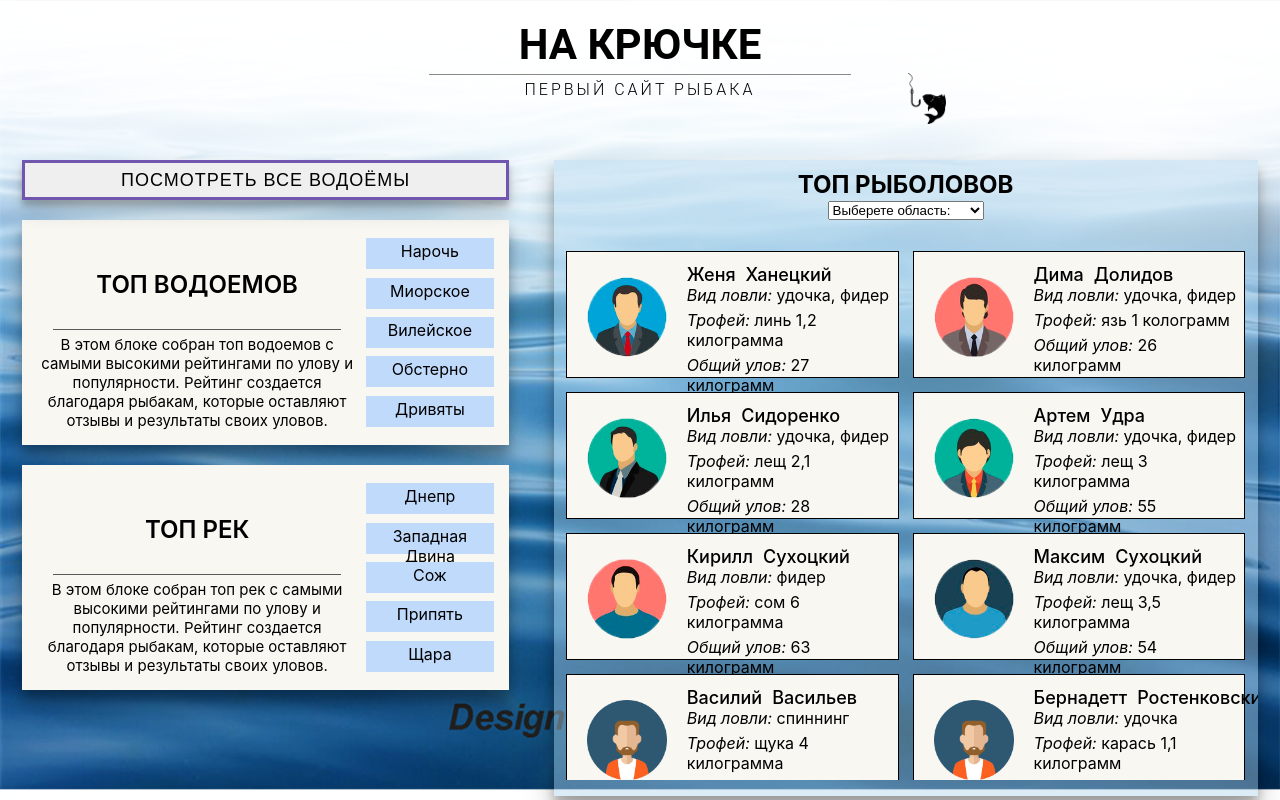
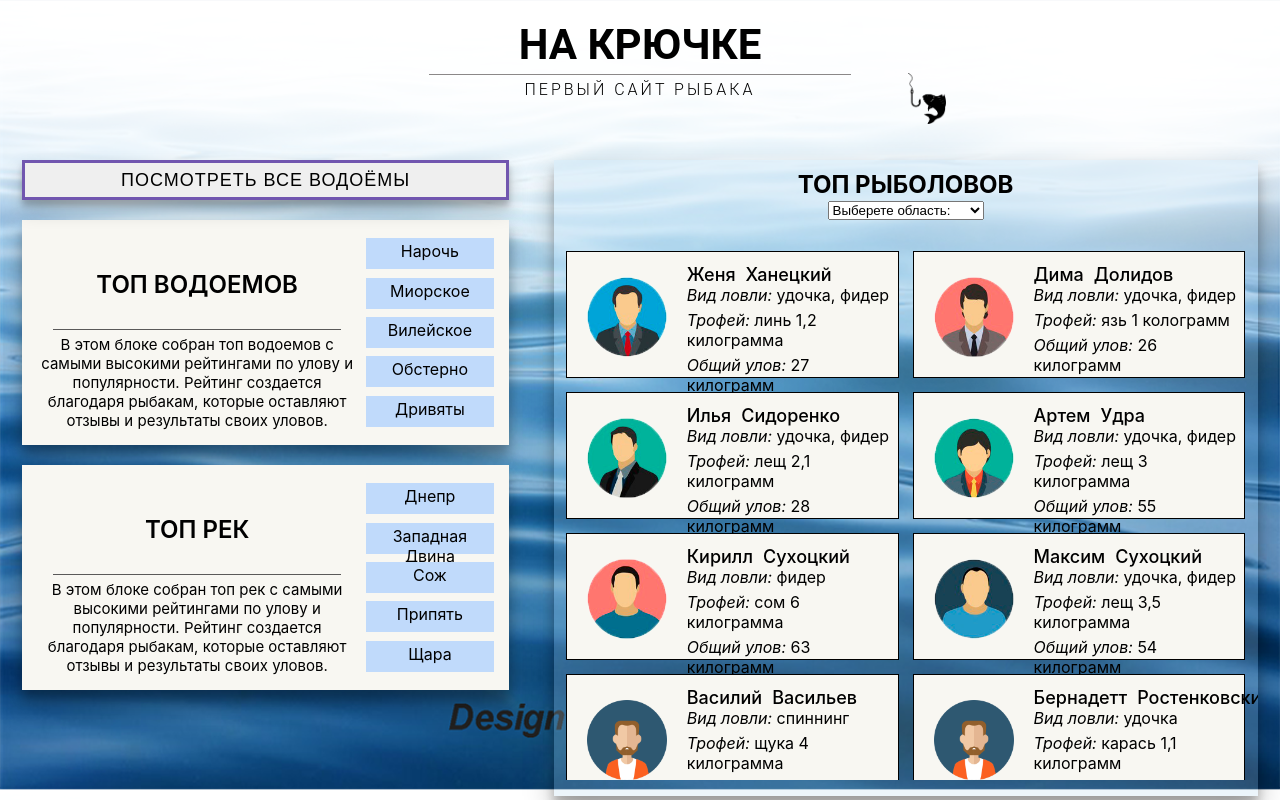
Before and after one commit to Khanetsky-Zhenya/ON_HOOK, a React (Create React App) app: page / in a window 1280 px wide. Built offline with nearby package versions, Linux system fonts and the light colour scheme.

Commit message:
fix style

```diff
--- a/src/components/AllWaters/AllWaters.module.css
+++ b/src/components/AllWaters/AllWaters.module.css
@@ -92,7 +92,7 @@
 }
 .AllWaters__Allwaters {
   margin: 0 auto;
-  width: 91.25%;
+  width: 91.21%;
   height: 320px;
   /* background-color: #f8f7f2;*/
   display: grid;
--- a/src/components/Main/FishList/FishList.module.css
+++ b/src/components/Main/FishList/FishList.module.css
@@ -1,6 +1,6 @@
 .List {
   height: 79.5vh;
-  background-color: rgb(173 210 235 / 43%);
+  background-color: rgb(173 210 235 / 23%);
   box-shadow: 0 14px 28px rgb(0 0 0 / 25%), 0 10px 10px rgb(0 0 0 / 22%);
 }
 
```
